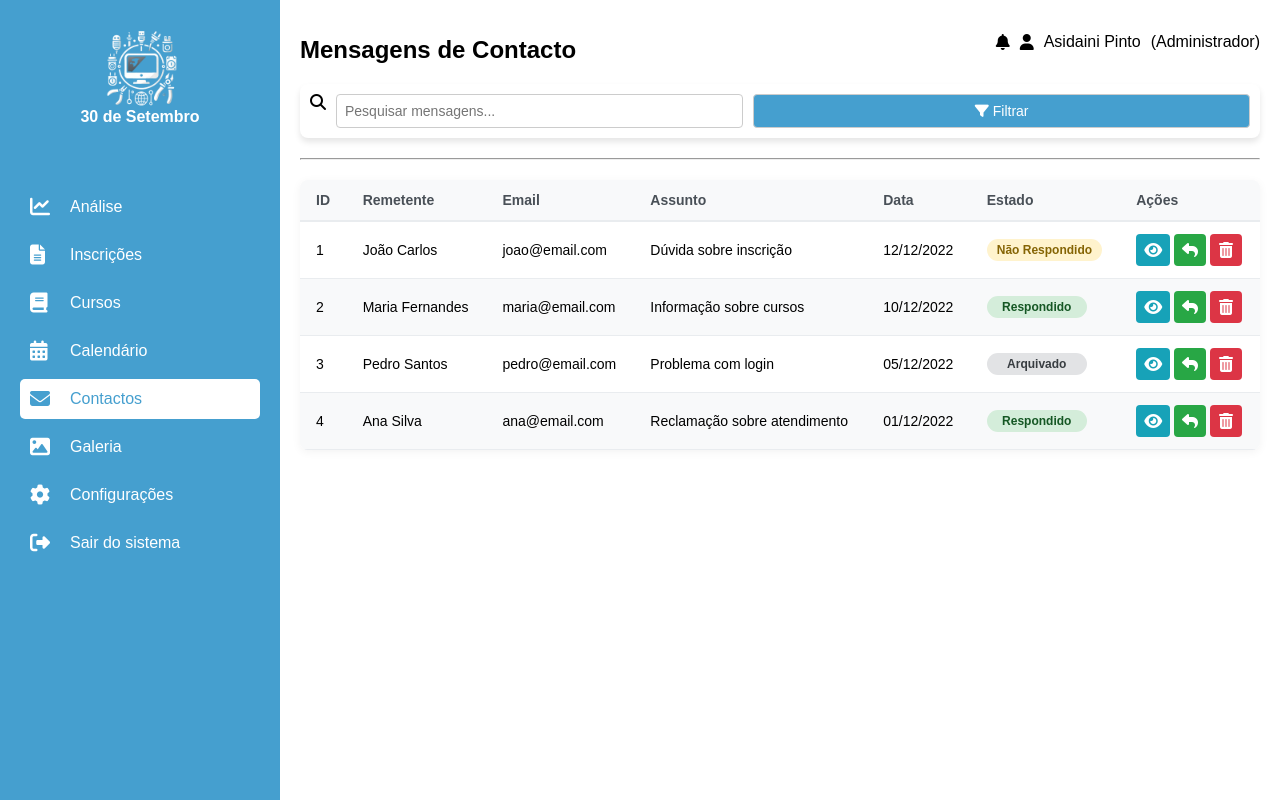
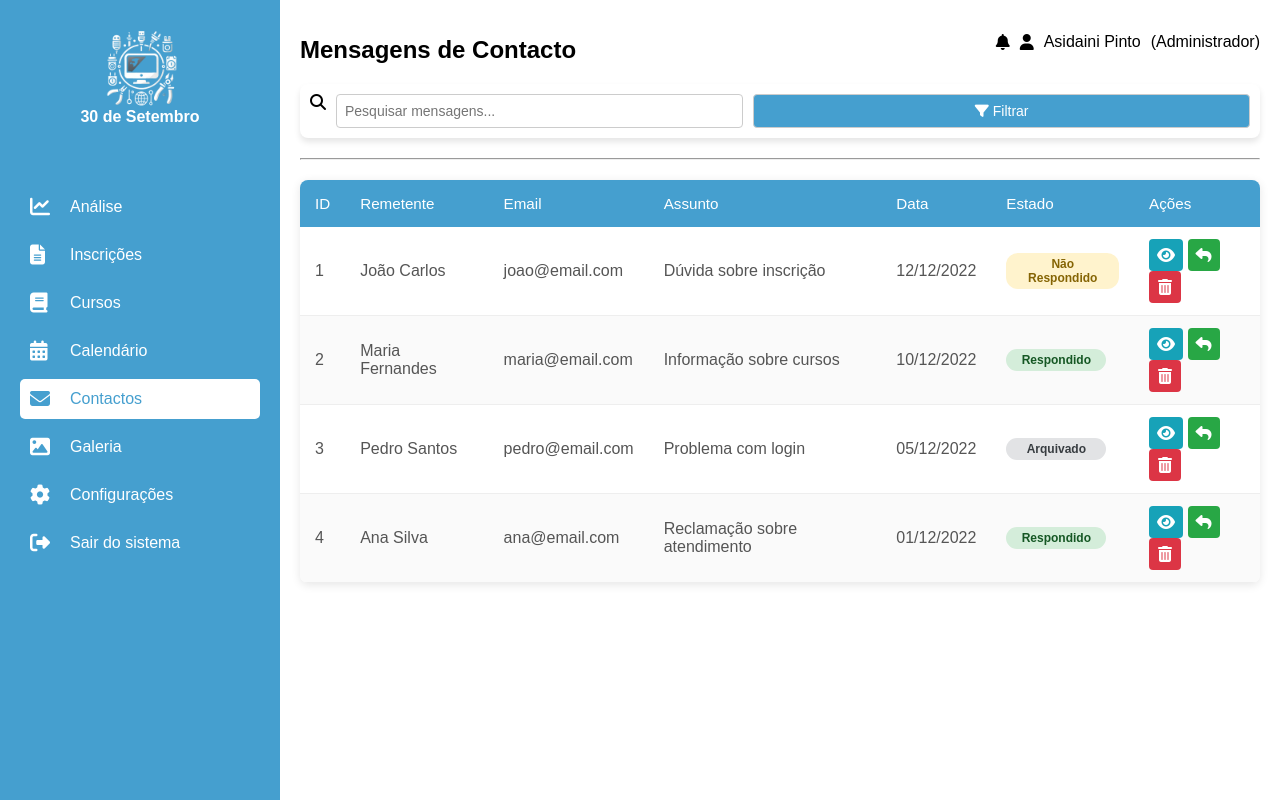
Before and after one commit to OrlandoMartinho/sistema_de_inscricao, a PHP site: page /admin/contactos.html in a window 1280 px wide. Run offline with PHP 8.4, Linux system fonts and the light colour scheme.

Commit message:
updating contacts

```diff
--- a/admin/contactos.html
+++ b/admin/contactos.html
@@ -5,6 +5,7 @@
     <meta name="viewport" content="width=device-width, initial-scale=1.0">
     <title>Contactos - Sistema de Inscrição</title>
     <link rel="stylesheet" href="../css/contatos/contactos.css">
+    <link rel="stylesheet" href="../css/contatos/tables.css">
     <link rel="stylesheet" href="https://cdnjs.cloudflare.com/ajax/libs/font-awesome/6.4.0/css/all.min.css">
 </head>
 <body>
--- a/css/contatos/contactos.css
+++ b/css/contatos/contactos.css
@@ -1,51 +1,7 @@
 
 @import url('../side_bar.css');
 
-/* Container da Tabela - Responsivo */
-.table-container {
-    width: 100%;
-    overflow-x: auto;
-    background: white;
-    border-radius: 8px;
-    box-shadow: 0 2px 10px rgba(0, 0, 0, 0.05);
-    margin-top: 20px;
-    -webkit-overflow-scrolling: touch; /* Suave rolagem em dispositivos móveis */
-}
 
-/* Estilos Base da Tabela */
-table {
-    width: 100%;
-    min-width: 600px; /* Largura mínima para manter a legibilidade */
-    border-collapse: collapse;
-    font-size: 14px;
-}
-
-table th {
-    background-color: #f8f9fa;
-    color: #495057;
-    font-weight: 600;
-    text-align: left;
-    padding: 12px 16px;
-    border-bottom: 2px solid #e9ecef;
-    position: sticky;
-    top: 0;
-    white-space: nowrap; /* Impede quebra de linha nos cabeçalhos */
-}
-
-table td {
-    padding: 12px 16px;
-    border-bottom: 1px solid #e9ecef;
-    vertical-align: middle;
-}
-
-/* Linhas Alternadas para Melhor Legibilidade */
-table tr:nth-child(even) {
-    background-color: #f8f9fa;
-}
-
-table tr:hover {
-    background-color: #e9ecef;
-}
 
 /* Status na Tabela - Adaptável */
 .status {
--- /dev/null
+++ b/css/contatos/tables.css
@@ -0,0 +1,77 @@
+/* Container da Tabela - Responsivo */
+.table-container {
+  width: 100%;
+  overflow-x: auto;
+  background: white;
+  border-radius: 8px;
+  box-shadow: 0 2px 10px rgba(0, 0, 0, 0.1);
+  margin: 20px 0;
+  -webkit-overflow-scrolling: touch; /* Suave rolagem em dispositivos móveis */
+}
+
+/* Estilos Base da Tabela */
+.table-container table {
+  width: 100%;
+  min-width: 800px; /* Aumentei a largura mínima conforme o novo estilo */
+  border-collapse: collapse;
+}
+
+/* Cabeçalho da Tabela */
+.table-container thead {
+  background-color: #459FCF; /* Azul do novo estilo */
+}
+
+.table-container th {
+  padding: 15px;
+  text-align: left;
+  font-weight: 500;
+  font-size: 0.95rem;
+  color: white; /* Texto branco no cabeçalho */
+  position: sticky;
+  top: 0;
+  white-space: nowrap;
+  border-bottom: none; /* Removemos a borda inferior do cabeçalho */
+}
+
+/* Corpo da Tabela */
+.table-container tbody tr {
+  border-bottom: 1px solid #eee;
+  transition: background-color 0.2s ease;
+}
+
+.table-container td {
+  padding: 12px 15px;
+  color: #555;
+  vertical-align: middle;
+}
+
+/* Efeitos de Hover */
+.table-container tbody tr:hover {
+  background-color: #f5f9fc; /* Azul bem clarinho no hover */
+}
+
+/* Linhas Alternadas - Opcional (mantive do estilo original) */
+.table-container tbody tr:nth-child(even) {
+  background-color: #fafafa; /* Tom mais suave que o original */
+}
+
+.table-container tbody tr:nth-child(even):hover {
+  background-color: #f5f9fc; /* Mantém o mesmo hover para consistência */
+}
+
+/* Barra de rolagem personalizada */
+.table-container::-webkit-scrollbar {
+  height: 8px;
+
+}
+
+.table-container::-webkit-scrollbar-thumb {
+  background-color: #459FCF;
+  border-radius: 4px;
+}
+
+
+
+.table-container::-webkit-scrollbar-thumb:hover {
+  background: #56abd8;
+}
```
